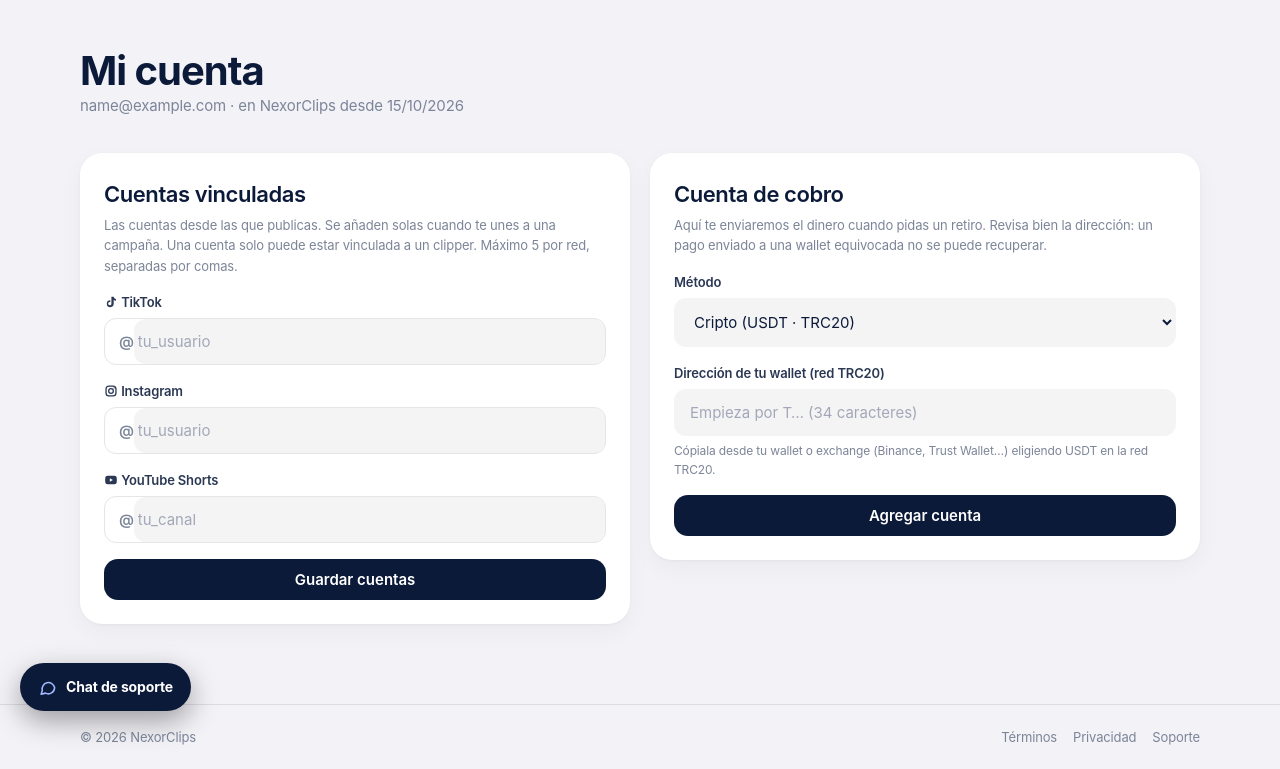
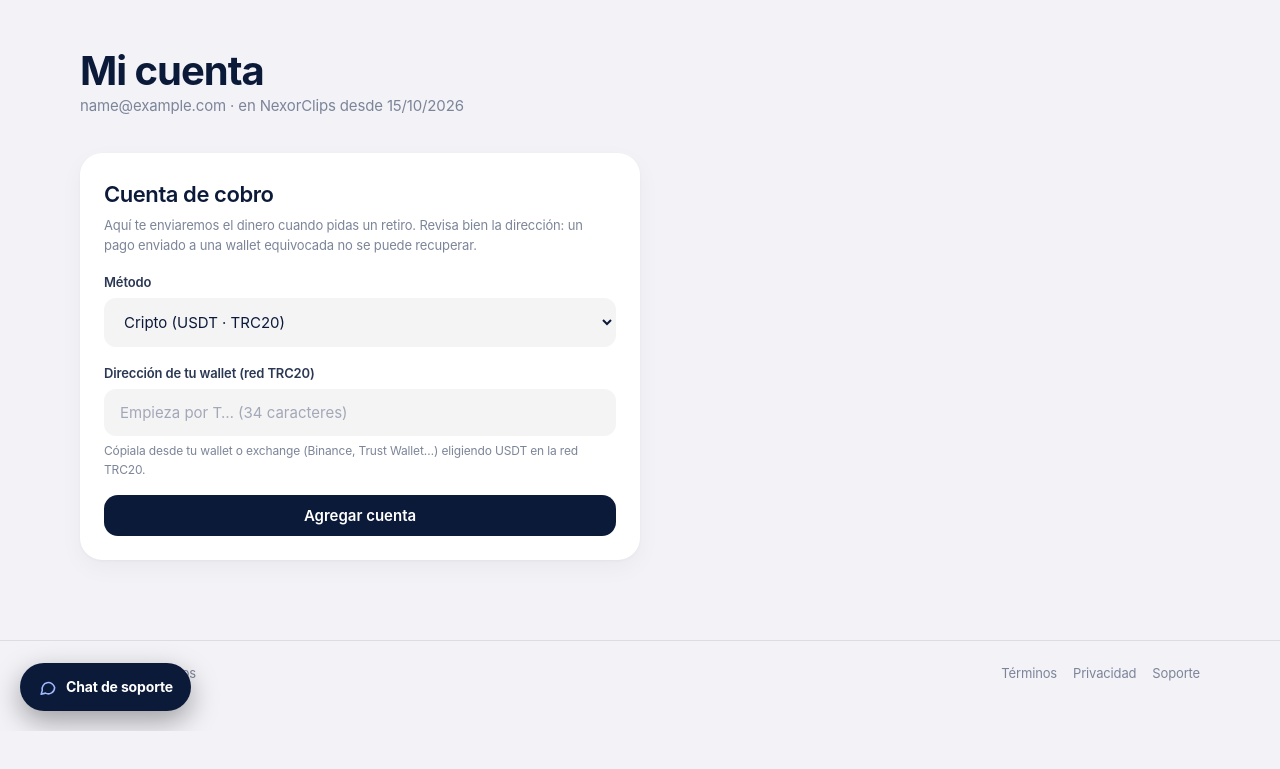
Before and after one commit to musta507/nexorclips, a Flask app: page /cuenta in a window 1280 px wide. Shown: the part 69-838 px from the top of the page. After the commit the page ends 800 px from the top, so only its background shows below. Run offline with Flask 3, Linux system fonts and the light colour scheme; the visitor is signed in with stand-in values (Sample User, id 1); data comes from the database, SQL or seed files in the repository; data that the repository does not hold is empty; some libraries are stand-ins or nearby versions.

Commit message:
Quitar los avisos y la sección de vincular cuentas: las cuentas se añaden solo desde cada campaña
Co-Authored-By: Claude Opus 5.5 <noreply@anthropic.com>
Claude-Session: https://claude.ai/code/session_01QRQQcu7Rp69yowZ39garow

```diff
--- a/static/style.css
+++ b/static/style.css
@@ -680,3 +680,4 @@ a,button,label{-webkit-tap-highlight-color:transparent}
 .chat-fab .count{background:#ff3b30;color:#fff}
 @media (max-width:640px){.mn-btn{display:none}.msg-notice{padding:11px 12px}}
 @media (prefers-reduced-motion:reduce){.msg-notice.is-new,.chat-fab.has-unread{animation:none}}
+.account-grid.single{grid-template-columns:minmax(0,560px)}
--- a/templates/account.html
+++ b/templates/account.html
@@ -7,25 +7,7 @@
   <p class="muted">{{ current_user.email }} · en {{ APP_NAME }} desde {{ current_user.created_at|date }}</p>
 </div>
 
-<div class="account-grid">
-  <section class="card form-stack" id="redes">
-    <div>
-      <h2>Cuentas vinculadas</h2>
-      <p class="muted small" style="margin-top:4px">Las cuentas desde las que publicas. Se añaden solas cuando te unes a una campaña. Una cuenta solo puede estar vinculada a un clipper. Máximo 5 por red, separadas por comas.</p>
-    </div>
-    <form method="post" action="{{ url_for('account', next=request.args.get('next', '')) }}" class="form-stack">
-      <input type="hidden" name="_csrf" value="{{ csrf_token() }}">
-      <input type="hidden" name="section" value="redes">
-      {% for key, label in PLATFORMS.items() %}
-      <div class="field">
-        <label for="handles_{{ key }}">{{ icon(key) }} {{ label }}</label>
-        <div class="handle-input"><span>@</span><input id="handles_{{ key }}" name="handles_{{ key }}" value="{{ current_user.handles(key)|join(', ') }}" placeholder="{% if key == 'youtube' %}tu_canal{% else %}tu_usuario{% endif %}" autocomplete="off" autocapitalize="none" spellcheck="false"></div>
-      </div>
-      {% endfor %}
-      <button class="btn block">Guardar cuentas</button>
-    </form>
-  </section>
-
+<div class="account-grid single">
   <section class="card" id="cobro">
     <form method="post" class="form-stack">
       <input type="hidden" name="_csrf" value="{{ csrf_token() }}">
```
Also changed, not shown: templates/home.html (+2 -11 lines).
